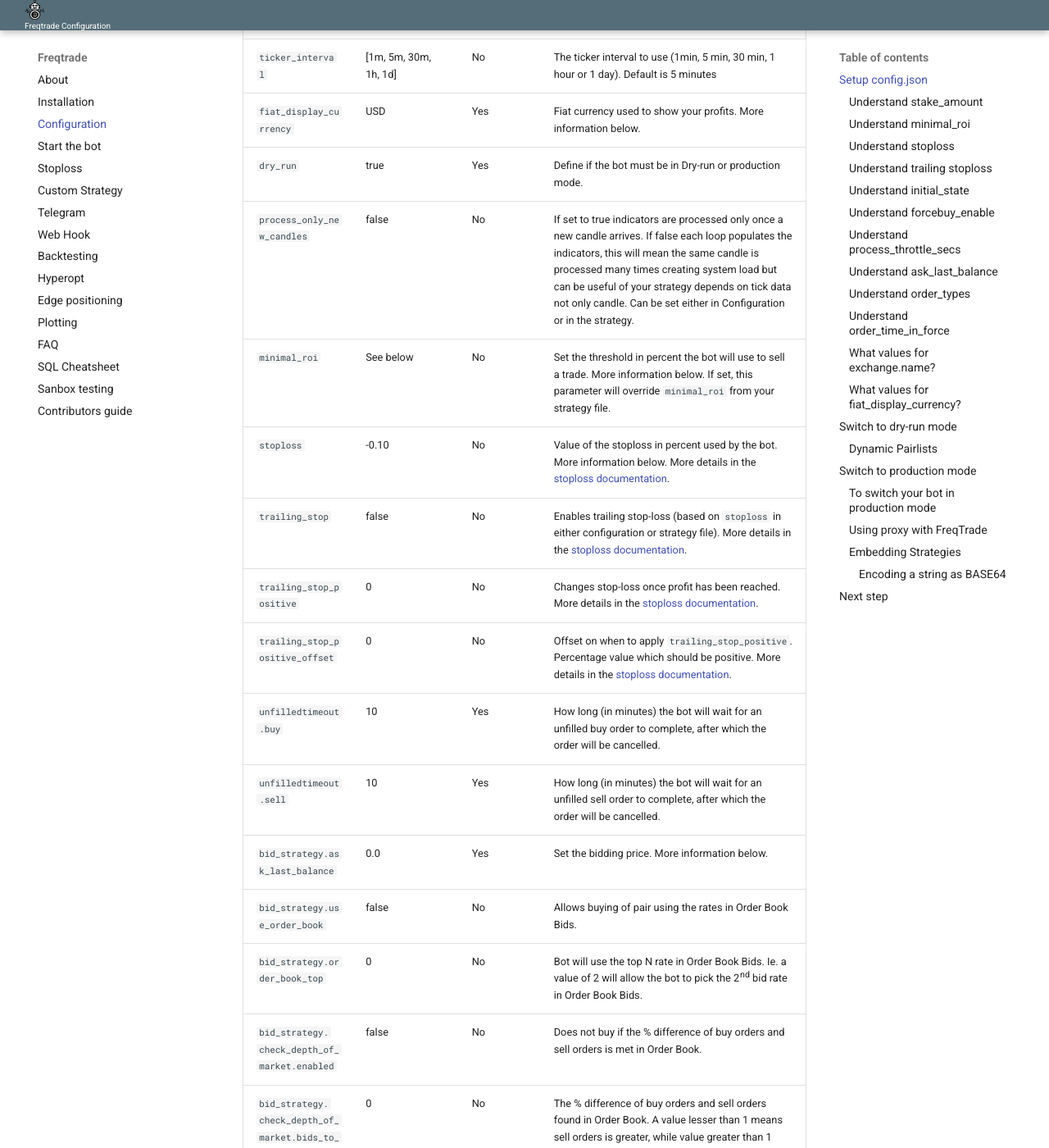
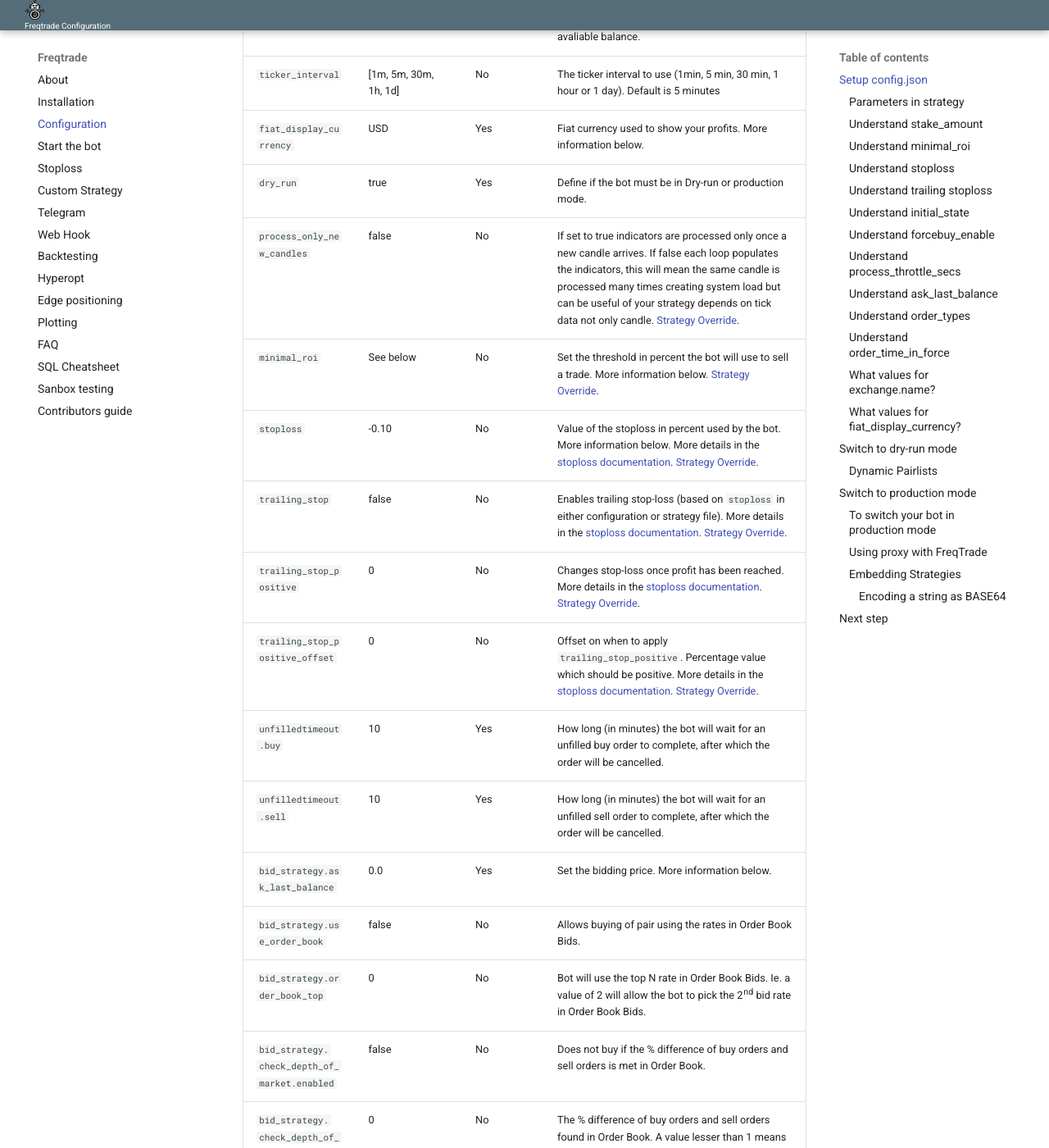
Before and after one commit to jacksonmori755/Crypto-trading-bot, an MkDocs documentation site: the page built from docs/configuration.md, in a window 1280 px wide and 1400 px high, scrolled down 631 px. Shown: the whole window at 82% size. Built offline with MkDocs 1.6.1 and Material for MkDocs 9.7.7, drawn with Linux system fonts in a browser that asks for light colours; some of the changed text lies outside the part shown.

Commit message:
Add strategy-override options

````diff
--- a/docs/configuration.md
+++ b/docs/configuration.md
@@ -17,12 +17,12 @@ The table below will list all configuration parameters.
 | `ticker_interval` | [1m, 5m, 30m, 1h, 1d] | No | The ticker interval to use (1min, 5 min, 30 min, 1 hour or 1 day). Default is 5 minutes
 | `fiat_display_currency` | USD | Yes | Fiat currency used to show your profits. More information below.
 | `dry_run` | true | Yes | Define if the bot must be in Dry-run or production mode.
-| `process_only_new_candles` | false | No | If set to true indicators are processed only once a new candle arrives. If false each loop populates the indicators, this will mean the same candle is processed many times creating system load but can be useful of your strategy depends on tick data not only candle. Can be set either in Configuration or in the strategy.
-| `minimal_roi` | See below | No | Set the threshold in percent the bot will use to sell a trade. More information below. If set, this parameter will override `minimal_roi` from your strategy file.
-| `stoploss` | -0.10 | No | Value of the stoploss in percent used by the bot. More information below. More details in the [stoploss documentation](stoploss.md).
-| `trailing_stop` | false | No | Enables trailing stop-loss (based on `stoploss` in either configuration or strategy file). More details in the [stoploss documentation](stoploss.md).
-| `trailing_stop_positive` | 0 | No | Changes stop-loss once profit has been reached. More details in the [stoploss documentation](stoploss.md).
-| `trailing_stop_positive_offset` | 0 | No | Offset on when to apply `trailing_stop_positive`. Percentage value which should be positive. More details in the [stoploss documentation](stoploss.md).
+| `process_only_new_candles` | false | No | If set to true indicators are processed only once a new candle arrives. If false each loop populates the indicators, this will mean the same candle is processed many times creating system load but can be useful of your strategy depends on tick data not only candle. [Strategy Override](#parameters-in-strategy).
+| `minimal_roi` | See below | No | Set the threshold in percent the bot will use to sell a trade. More information below. [Strategy Override](#parameters-in-strategy).
+| `stoploss` | -0.10 | No | Value of the stoploss in percent used by the bot. More information below. More details in the [stoploss documentation](stoploss.md). [Strategy Override](#parameters-in-strategy).
+| `trailing_stop` | false | No | Enables trailing stop-loss (based on `stoploss` in either configuration or strategy file). More details in the [stoploss documentation](stoploss.md). [Strategy Override](#parameters-in-strategy).
+| `trailing_stop_positive` | 0 | No | Changes stop-loss once profit has been reached. More details in the [stoploss documentation](stoploss.md). [Strategy Override](#parameters-in-strategy).
+| `trailing_stop_positive_offset` | 0 | No | Offset on when to apply `trailing_stop_positive`. Percentage value which should be positive. More details in the [stoploss documentation](stoploss.md). [Strategy Override](#parameters-in-strategy).
 | `unfilledtimeout.buy` | 10 | Yes | How long (in minutes) the bot will wait for an unfilled buy order to complete, after which the order will be cancelled.
 | `unfilledtimeout.sell` | 10 | Yes | How long (in minutes) the bot will wait for an unfilled sell order to complete, after which the order will be cancelled.
 | `bid_strategy.ask_last_balance` | 0.0 | Yes | Set the bidding price. More information below.
@@ -33,8 +33,8 @@ The table below will list all configuration parameters.
 | `ask_strategy.use_order_book` | false | No | Allows selling of open traded pair using the rates in Order Book Asks.
 | `ask_strategy.order_book_min` | 0 | No | Bot will scan from the top min to max Order Book Asks searching for a profitable rate.
 | `ask_strategy.order_book_max` | 0 | No | Bot will scan from the top min to max Order Book Asks searching for a profitable rate.
-| `order_types` | None | No | Configure order-types depending on the action (`"buy"`, `"sell"`, `"stoploss"`, `"stoploss_on_exchange"`). [More information below](#understand-order_types).
-| `order_time_in_force` | None | No | Configure time in force for buy and sell orders. [More information below](#understand-order_time_in_force).
+| `order_types` | None | No | Configure order-types depending on the action (`"buy"`, `"sell"`, `"stoploss"`, `"stoploss_on_exchange"`). [More information below](#understand-order_types). [Strategy Override](#parameters-in-strategy).
+| `order_time_in_force` | None | No | Configure time in force for buy and sell orders. [More information below](#understand-order_time_in_force). [Strategy Override](#parameters-in-strategy).
 | `exchange.name` | bittrex | Yes | Name of the exchange class to use. [List below](#user-content-what-values-for-exchangename).
 | `exchange.key` | key | No | API key to use for the exchange. Only required when you are in production mode.
 | `exchange.secret` | secret | No | API secret to use for the exchange. Only required when you are in production mode.
@@ -44,9 +44,9 @@ The table below will list all configuration parameters.
 | `exchange.ccxt_config` | None | No | Additional CCXT parameters passed to the regular ccxt instance. Parameters may differ from exchange to exchange and are documented in the [ccxt documentation](https://ccxt.readthedocs.io/en/latest/manual.html#instantiation)
 | `exchange.ccxt_async_config` | None | No | Additional CCXT parameters passed to the async ccxt instance. Parameters may differ from exchange to exchange  and are documented in the [ccxt documentation](https://ccxt.readthedocs.io/en/latest/manual.html#instantiation)
 | `edge` | false | No | Please refer to [edge configuration document](edge.md) for detailed explanation.
-| `experimental.use_sell_signal` | false | No | Use your sell strategy in addition of the `minimal_roi`.
-| `experimental.sell_profit_only` | false | No | waits until you have made a positive profit before taking a sell decision.
-| `experimental.ignore_roi_if_buy_signal` | false | No | Does not sell if the buy-signal is still active. Takes preference over `minimal_roi` and `use_sell_signal`
+| `experimental.use_sell_signal` | false | No | Use your sell strategy in addition of the `minimal_roi`. [Strategy Override](#parameters-in-strategy).
+| `experimental.sell_profit_only` | false | No | waits until you have made a positive profit before taking a sell decision. [Strategy Override](#parameters-in-strategy).
+| `experimental.ignore_roi_if_buy_signal` | false | No | Does not sell if the buy-signal is still active. Takes preference over `minimal_roi` and `use_sell_signal`. [Strategy Override](#parameters-in-strategy).
 | `pairlist.method` | StaticPairList | No | Use Static whitelist. [More information below](#dynamic-pairlists).
 | `pairlist.config` | None | No | Additional configuration for dynamic pairlists. [More information below](#dynamic-pairlists).
 | `telegram.enabled` | true | Yes | Enable or not the usage of Telegram.
@@ -64,18 +64,37 @@ The table below will list all configuration parameters.
 | `strategy_path` | null | No | Adds an additional strategy lookup path (must be a folder).
 | `internals.process_throttle_secs` | 5 | Yes | Set the process throttle. Value in second.
 
-The definition of each config parameters is in [misc.py](https://github.com/freqtrade/freqtrade/blob/develop/freqtrade/misc.py#L205).
+### Parameters in strategy
+
+The following parameters can be set in either configuration or strategy.
+Values in the configuration are always overwriting values set in the strategy.
+
+* `minimal_roi`
+* `ticker_interval`
+* `stoploss`
+* `trailing_stop`
+* `trailing_stop_positive`
+* `trailing_stop_positive_offset`
+* `process_only_new_candles`
+* `order_types`
+* `order_time_in_force`
+* `use_sell_signal` (experimental)
+* `sell_profit_only` (experimental)
+* `ignore_roi_if_buy_signal` (experimental)
 
 ### Understand stake_amount
 
 `stake_amount` is an amount of crypto-currency your bot will use for each trade.
 The minimal value is 0.0005. If there is not enough crypto-currency in
 the account an exception is generated.
-To allow the bot to trade all the avaliable `stake_currency` in your account set<br/>
+To allow the bot to trade all the avaliable `stake_currency` in your account set
+
 ```json
 "stake_amount" : "unlimited",
 ```
-In this case a trade amount is calclulated as: <br/>
+
+In this case a trade amount is calclulated as:
+
 ```python
 currency_balanse / (max_open_trades - current_open_trades)
 ```
````
